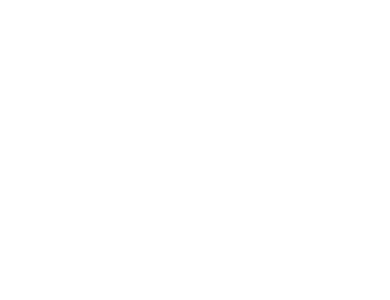
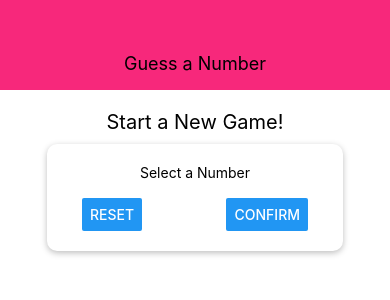
Before and after one commit to secretLabHQ389/React-Native-Practice, a React Native app: screen / in a window 390 px wide. Shown: the top 300 px of the page. Built offline with nearby package versions, Linux system fonts and the light colour scheme.

Commit message:
Initial app setup

```diff
--- a/App.js
+++ b/App.js
@@ -3,22 +3,23 @@
   StyleSheet,
   View
 } from 'react-native'
+import Header from './components/Header'
+import StartGameScreen from './screens/StartGameScreen'
 
 //React 16.8 is the release of functional components
 
 export default function App() {
 
   return (
-    <View style={styles.container}>
+    <View style={styles.screen}>
+      <Header title='Guess a Number' />
+      <StartGameScreen />
     </View>
   )
 }
 
 const styles = StyleSheet.create({
-  container: {
-    flex: 1,
-    backgroundColor: '#fff',
-    alignItems: 'center',
-    justifyContent: 'center',
+  screen: {
+    flex: 1
   }
 })
--- /dev/null
+++ b/components/Card.js
@@ -0,0 +1,38 @@
+import React from 'react'
+import {
+  View,
+  Text,
+  StyleSheet
+} from 'react-native'
+
+const Card = props => {
+  const {style} = props
+  return (
+    <View style={{...styles.card, ...style}}>
+      {props.children}
+    </View>
+  )
+}
+
+const styles = StyleSheet.create({
+  card: {
+    // padding: 20,
+    // width: 300,
+    // maxWidth: '80%',
+    // alignItems: 'center',
+    // backgroundColor: 'white',
+    // borderRadius: 10,
+    //only iOS:
+    shadowColor: 'black',
+    shadowOffset: {
+      width: 0,
+      height: 2
+    },
+    shadowRadius: 6,
+    shadowOpacity: 0.26,
+    //only Android:
+    elevation: 5
+  }
+})
+
+export default Card
--- /dev/null
+++ b/components/Header.js
@@ -0,0 +1,32 @@
+import React from 'react'
+import {
+    View,
+    Text,
+    StyleSheet
+} from 'react-native'
+
+const Header = props => {
+  const {title} = props
+  return (
+    <View style={styles.header}>
+      <Text style={styles.headerTitle}>{title}</Text>
+    </View>
+  )
+}
+
+const styles = StyleSheet.create({
+  header: {
+    paddingTop: 36,
+    width: '100%',
+    height: 90,
+    backgroundColor: '#f7287b',
+    alignItems: 'center',
+    justifyContent: 'center'
+  },
+  headerTitle: {
+    color: 'black',
+    fontSize: 18
+  }
+})
+
+export default Header
--- /dev/null
+++ b/screens/StartGameScreen.js
@@ -0,0 +1,53 @@
+import React from 'react'
+import {
+  View,
+  Text,
+  TextInput,
+  Button,
+  StyleSheet
+} from 'react-native'
+import Card from '../components/Card'
+
+const StartGameScreen = props => {
+  return (
+    <View style={styles.screen}>
+      <Text style={styles.title}>Start a New Game!</Text>
+      <Card style={styles.inputContainer}>
+        <Text>Select a Number</Text>
+        <TextInput />
+        <View style={styles.buttonContainer}>
+          <Button title='Reset' onPress={() => {}} />
+          <Button title='Confirm' onPress={() => {}} />
+        </View>
+      </Card>
+    </View>
+  )
+}
+
+const styles = StyleSheet.create({
+  screen: {
+    flex: 1,
+    padding: 10,
+    alignItems: 'center'
+  },
+  title: {
+    marginVertical: 10,
+    fontSize: 20
+  },
+  inputContainer: {
+    padding: 20,
+    width: 300,
+    maxWidth: '80%',
+    alignItems: 'center',
+    backgroundColor: 'white',
+    borderRadius: 10
+  },
+  buttonContainer: {
+    paddingHorizontal: 15,
+    flexDirection: 'row',
+    width: '100%',
+    justifyContent: 'space-between'
+  }
+})
+
+export default StartGameScreen
```
